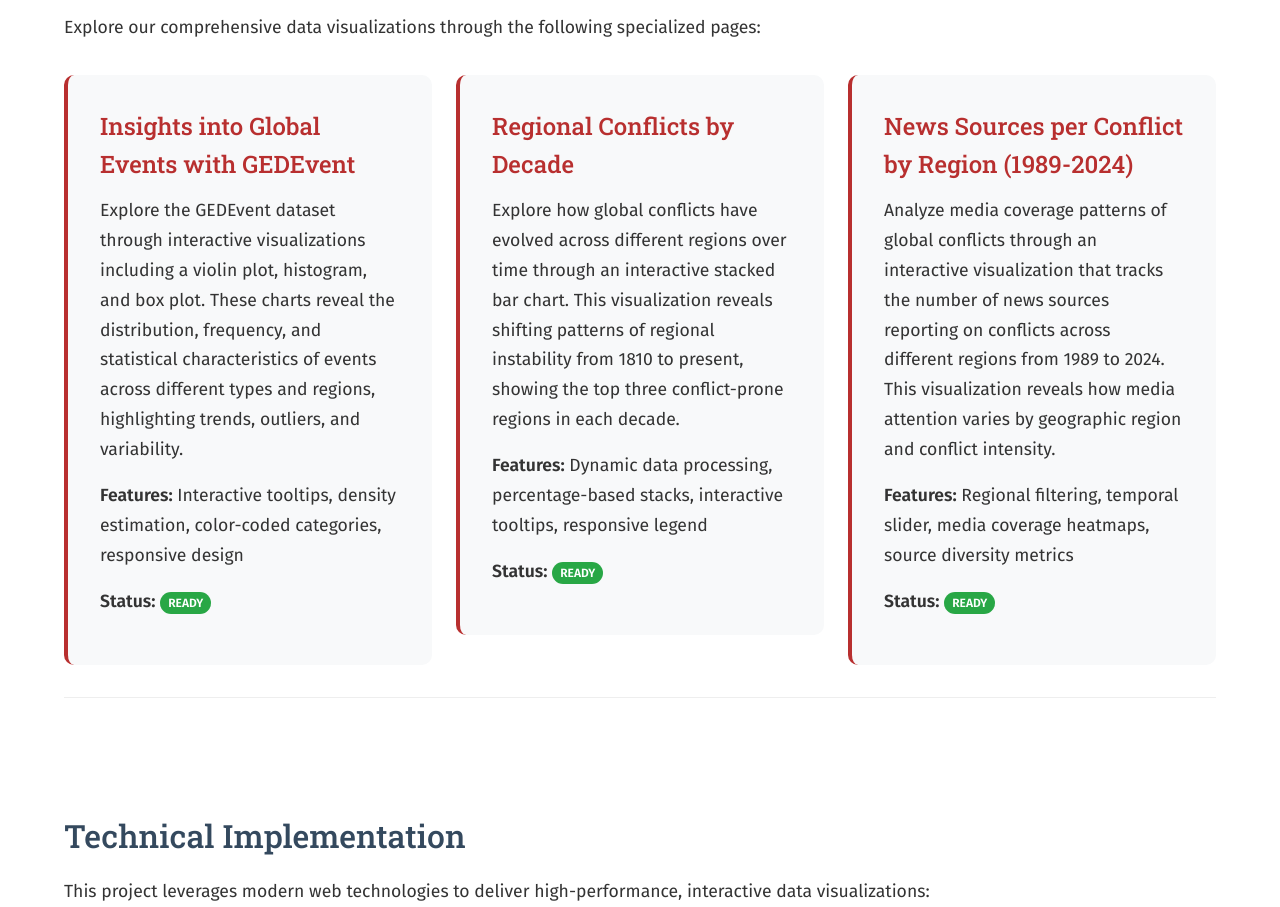
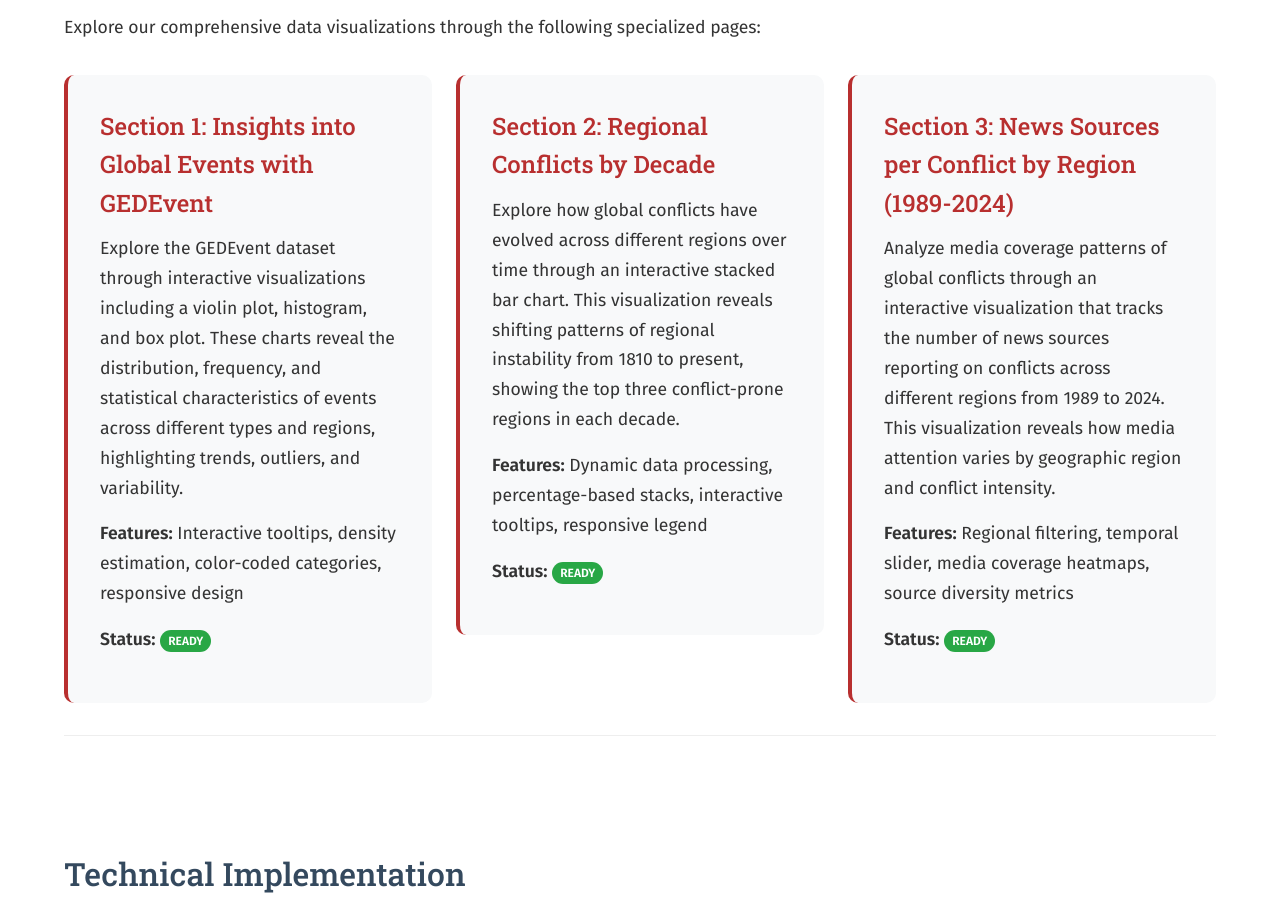
Before and after one commit to sepehrkdi/EsfViz, a website: page index.html in a window 1280 px wide. Shown: the part 918-1825 px from the top of the page. Drawn offline with nearby package versions, Linux system fonts and the light colour scheme.

Commit message:
Section based

```diff
--- a/index.html
+++ b/index.html
@@ -76,7 +76,7 @@
                 <!-- NEW: Moved from main page - interactive D3.js demonstration -->
                 <a href="gedevents-visualizations.html" class="page-card-link page-card-flex">
                     <div class="page-card">
-                        <h3>Insights into Global Events with GEDEvent</h3>
+                        <h3>Section 1: Insights into Global Events with GEDEvent</h3>
                         <p>
                             Explore the GEDEvent dataset through interactive visualizations including a violin plot, histogram,
                             and box plot. These charts reveal the distribution, frequency, and statistical characteristics
@@ -91,7 +91,7 @@
                 <!-- Interactive stacked bar chart showing conflict patterns by region over decades -->
                 <a href="regional-conflicts.html" class="page-card-link page-card-flex">
                     <div class="page-card">
-                        <h3>Regional Conflicts by Decade</h3>
+                        <h3>Section 2: Regional Conflicts by Decade</h3>
                         <p>
                             Explore how global conflicts have evolved across different regions over time through
                             an interactive stacked bar chart. This visualization reveals shifting patterns of
@@ -107,7 +107,7 @@
                 <!-- Interactive visualization showing media coverage patterns across regions -->
                 <a href="news-sources-analysis.html" class="page-card-link page-card-flex">
                     <div class="page-card">
-                        <h3>News Sources per Conflict by Region (1989-2024)</h3>
+                        <h3>Section 3: News Sources per Conflict by Region (1989-2024)</h3>
                         <p>
                             Analyze media coverage patterns of global conflicts through an interactive
                             visualization that tracks the number of news sources reporting on conflicts
```
